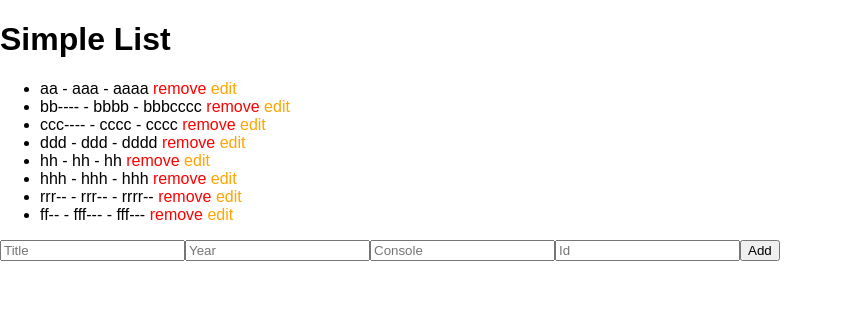
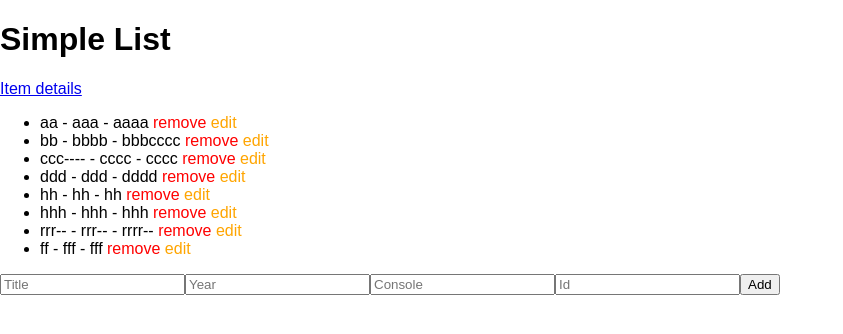
Before and after one commit to rafacazu/react-template, a React (Create React App) app in the folder my-app/: page / in a window 1280 px wide. Shown: the top 334 px of the page, without its empty margins (0-843 px from the left). Built offline with nearby package versions, Linux system fonts and the light colour scheme; data requests are answered from the project's data file.

Commit message:
Creating Routers

```diff
--- a/my-app/api/db.json
+++ b/my-app/api/db.json
@@ -7,7 +7,7 @@
       "id": 1
     },
     {
-      "title": "bb----",
+      "title": "bb",
       "year": "bbbb",
       "console": "bbbcccc",
       "id": 2
@@ -43,9 +43,9 @@
       "id": 7
     },
     {
-      "title": "ff--",
-      "year": "fff---",
-      "console": "fff---",
+      "title": "ff",
+      "year": "fff",
+      "console": "fff",
       "id": 8
     }
   ]
--- a/my-app/package.json
+++ b/my-app/package.json
@@ -6,6 +6,8 @@
     "react": "^16.3.2",
     "react-dom": "^16.3.2",
     "react-redux": "^5.0.7",
+    "react-router": "^4.3.1",
+    "react-router-dom": "^4.3.1",
     "react-scripts": "1.1.4",
     "redux": "^4.0.0"
   },
--- a/my-app/src/components/Form.js
+++ b/my-app/src/components/Form.js
@@ -16,7 +16,7 @@ class Form extends React.Component{
                     <input type="text" name="title" placeholder="Title" value={this.props.value.title} onChange={this.props.onChange}/>
                     <input type="text" name="year" placeholder="Year" value={this.props.value.year} onChange={this.props.onChange} />
                     <input type="text" name="console" placeholder="Console" value={this.props.value.console} onChange={this.props.onChange}/>
-                    <input type="text" name="id" placeholder="Id" value={this.props.value.id} />
+                    <input type="text" name="id" placeholder="Id" value={this.props.value.id} onChange={this.props.onChange}/>
                     <input type="submit" value="Add" onClick={this.props.onClick} />
                 </form>
             </div>
--- a/my-app/src/components/Header.js
+++ b/my-app/src/components/Header.js
@@ -1,9 +1,13 @@
 import React, {Component} from 'react';
+import {Link} from 'react-router-dom';
 
 class Header extends Component{
     render(){
         return(
-            <div><h1>Simple List</h1></div>
+            <div>
+                <h1>Simple List</h1>
+                <Link to="/details">Item details</Link>
+            </div>
         );
     }
 }
--- /dev/null
+++ b/my-app/src/components/ItemDetails.js
@@ -0,0 +1,13 @@
+import React, { Component } from 'react';
+
+class ItemDetails extends Component {
+    render(){
+        return(
+            <div>
+                <h1>Item Details Page</h1>
+            </div>
+        )
+    }
+}
+
+export default ItemDetails;
--- a/my-app/src/container/itemList.js
+++ b/my-app/src/container/itemList.js
@@ -70,6 +70,9 @@ class ItemList extends Component {
             }else{
                 let unchangedItems = state.items.filter( item => item.id != props.items[0].id);
                 let newItems = [...unchangedItems, props.items[0]];
+                newItems.sort(function(obj1, obj2){
+                    return obj1.id - obj2.id;
+                });
                 return {items: newItems}
             }
         }
--- a/my-app/src/index.js
+++ b/my-app/src/index.js
@@ -1,17 +1,24 @@
 import React from 'react';
 import ReactDOM from 'react-dom';
+import { BrowserRouter, Route, Link } from 'react-router-dom'
 import {Provider} from 'react-redux';
 import {createStore} from 'redux';
 import rootReducer from './reducers';
 import './index.css';
+import registerServiceWorker from './registerServiceWorker';
 import App from './components/App';
-import registerServiceWorker from './registerServiceWorker';
+import ItemDetails from './components/ItemDetails';
 
 const store = createStore(rootReducer);
 
 ReactDOM.render(
     <Provider store={store}>
-        <App />
+        <BrowserRouter>
+            <div>
+            <Route path="/" component={App} />
+            <Route path="details" component={ItemDetails} />
+            </div>
+        </BrowserRouter>
     </Provider>,
 document.getElementById('root'));
 registerServiceWorker();
```
Also changed, not shown: 1 other file (tests, documents, lock files or other folders).
